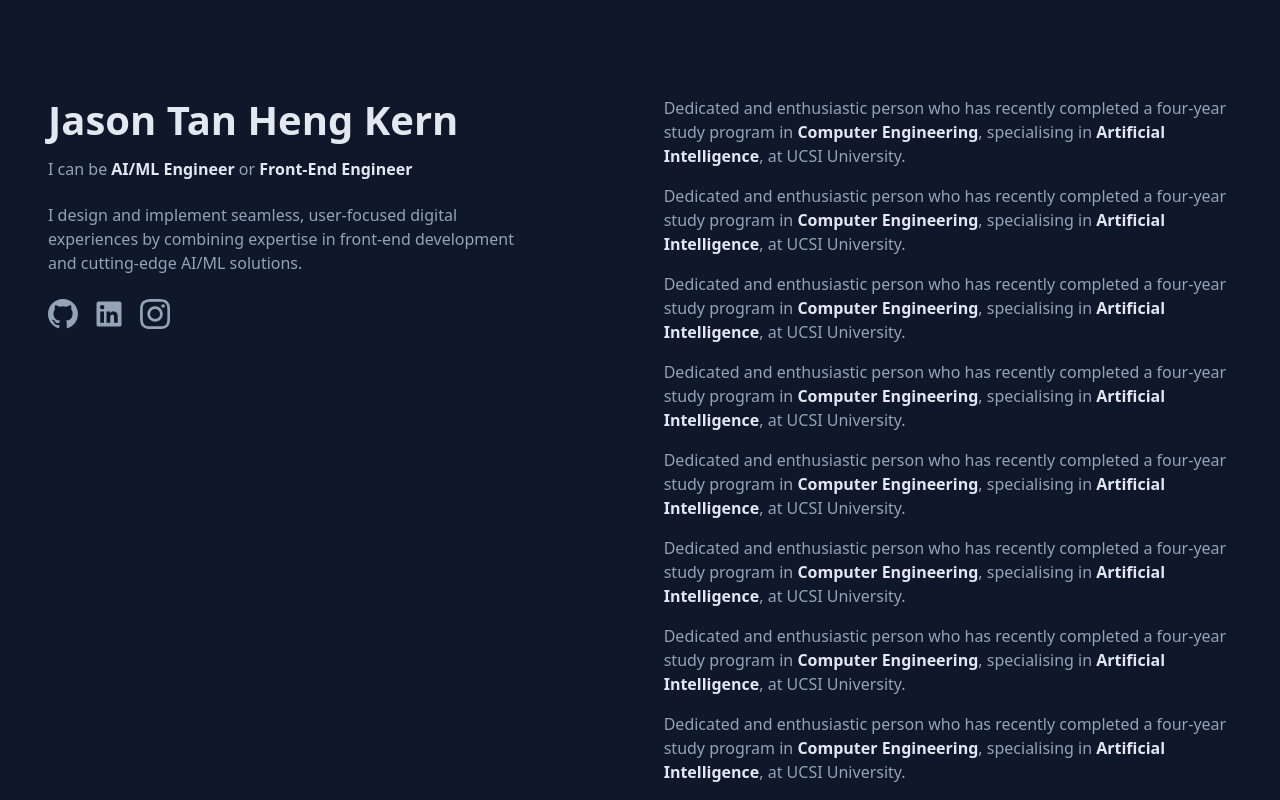
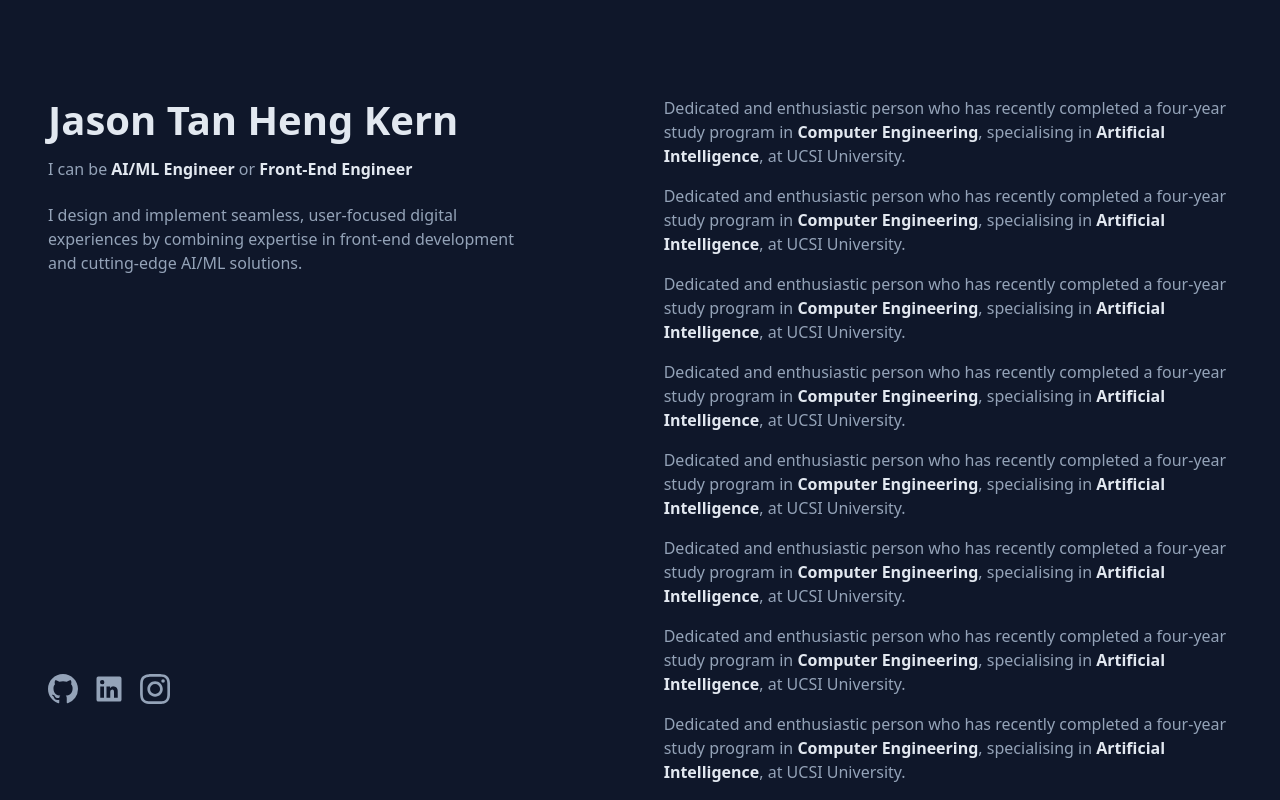
Before and after one commit to JasonTan526/hktan-resume, a Vue app: page / in a window 1280 px wide. Shown: the top 800 px of the page. Built offline with nearby package versions, Linux system fonts and the light colour scheme.

Commit message:
Sticky Logic Adjustment

```diff
--- a/src/views/homePage.vue
+++ b/src/views/homePage.vue
@@ -6,8 +6,9 @@
 
 	<div class="w-full py-5 px-3 px-md-5 py-lg-0">
 		<div class="w-full d-flex flex-column max-w-xl min-h-100 mx-auto main_container position-relative flex-lg-row">
-			<div class="w-lg-48 py-lg-10 ">
-				<div class="sticky-top" style="top:6rem;">
+			<div class="w-lg-48 py-lg-10 vh-100 sticky-top">
+				<div class="h-100 d-flex flex-column justify-content-between">
+					<div>
 						<h1 class="fw-bold color-Header mb-0">
 							Jason Tan Heng Kern
 						</h1>
@@ -20,7 +21,9 @@
 							I design and implement seamless, user-focused digital experiences by combining expertise in
 							front-end development and cutting-edge AI/ML solutions.
 						</p>
+					</div>
 
+					<div>
 						<div class="d-flex gap-3 mt-4">
 							<a href="https://github.com/JasonTan526" target="_blank">
 								<svg xmlns="http://www.w3.org/2000/svg" viewBox="0 0 16 16"
@@ -50,6 +53,8 @@
 								</svg>
 							</a>
 						</div>
+					</div>
+
 				</div>
 
 			</div>
```
Lines whose indentation alone changed are shown as unchanged.
